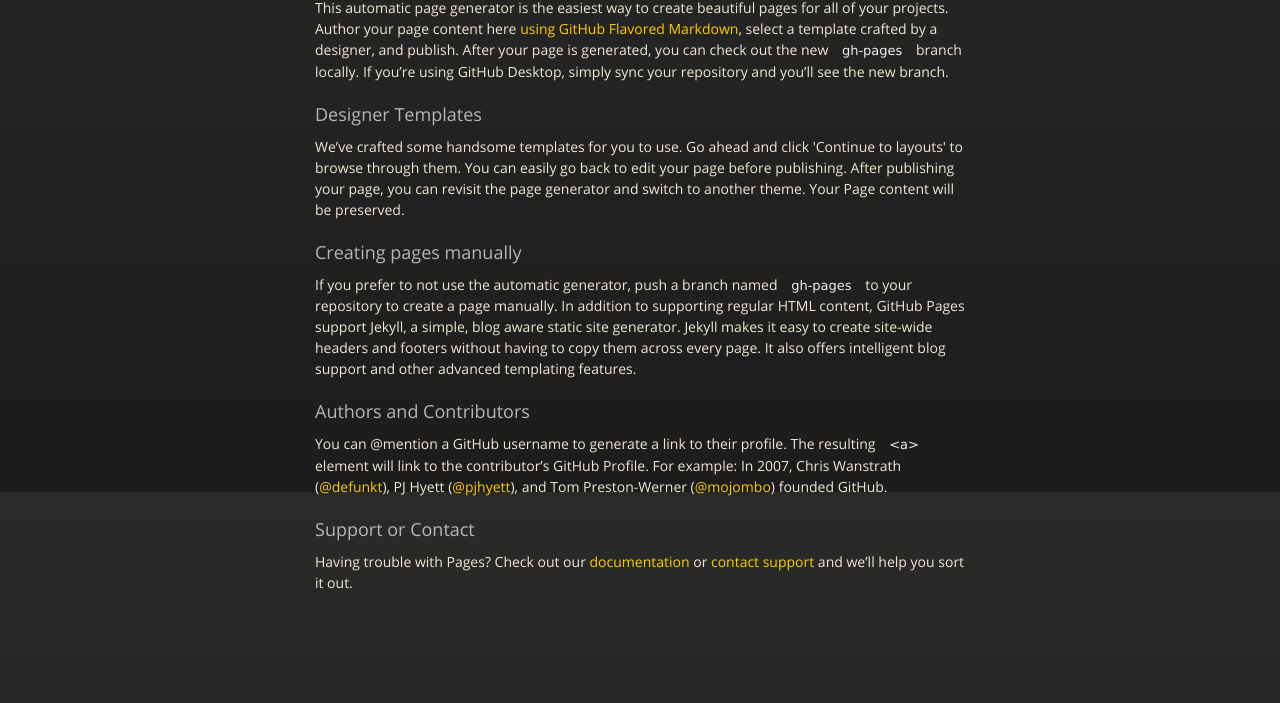
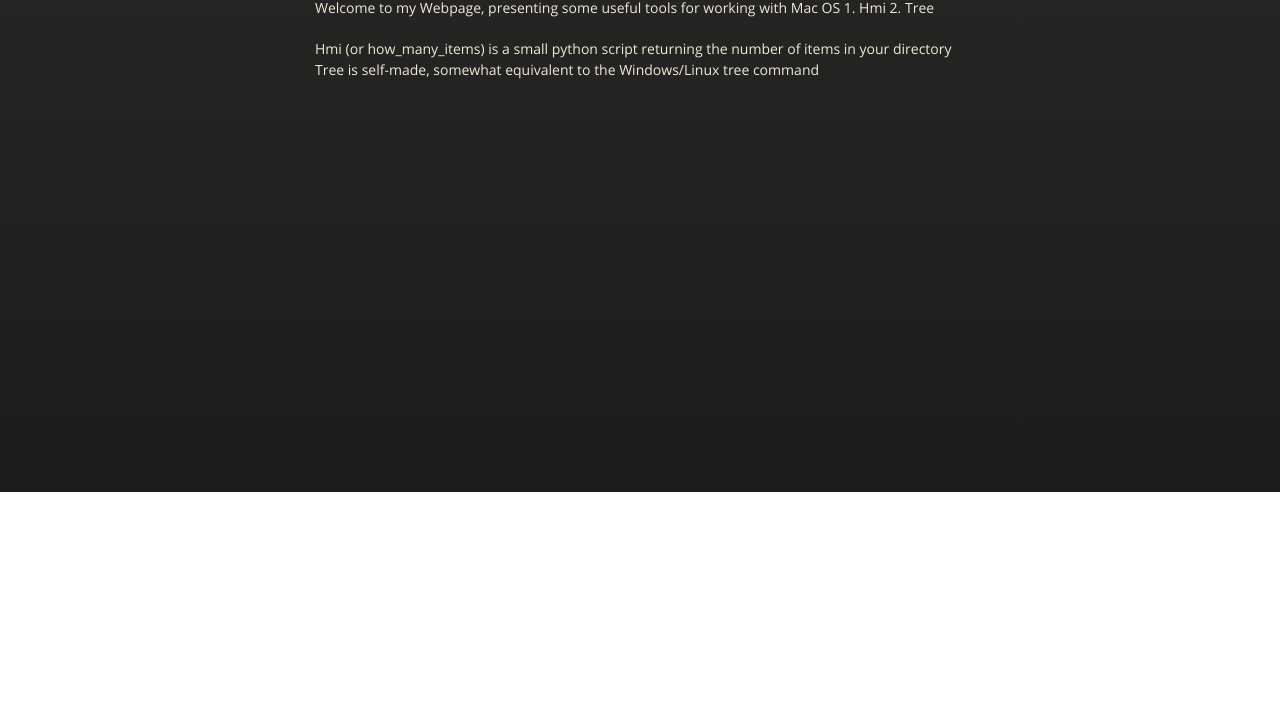
Before and after one commit to J-Sphere/Tools, a plain HTML site: page index.html in a window 1280 px wide. Shown: the part 308-1011 px from the top of the page. After the commit the page ends 800 px from the top, so only its background shows below. Drawn offline with nearby package versions, Linux system fonts and the light colour scheme.

```diff
--- a/index.html
+++ b/index.html
@@ -39,29 +39,14 @@
         </div>
 
         <h3>
-<a id="welcome-to-github-pages" class="anchor" href="#welcome-to-github-pages" aria-hidden="true"><span aria-hidden="true" class="octicon octicon-link"></span></a>Welcome to GitHub Pages.</h3>
+<a id="tools" class="anchor" href="#tools" aria-hidden="true"><span aria-hidden="true" class="octicon octicon-link"></span></a>Tools</h3>
 
-<p>This automatic page generator is the easiest way to create beautiful pages for all of your projects. Author your page content here <a href="https://guides.github.com/features/mastering-markdown/">using GitHub Flavored Markdown</a>, select a template crafted by a designer, and publish. After your page is generated, you can check out the new <code>gh-pages</code> branch locally. If you’re using GitHub Desktop, simply sync your repository and you’ll see the new branch.</p>
+<p>Welcome to my Webpage, presenting some useful tools for working with Mac OS
+1. Hmi
+2. Tree</p>
 
-<h3>
-<a id="designer-templates" class="anchor" href="#designer-templates" aria-hidden="true"><span aria-hidden="true" class="octicon octicon-link"></span></a>Designer Templates</h3>
-
-<p>We’ve crafted some handsome templates for you to use. Go ahead and click 'Continue to layouts' to browse through them. You can easily go back to edit your page before publishing. After publishing your page, you can revisit the page generator and switch to another theme. Your Page content will be preserved.</p>
-
-<h3>
-<a id="creating-pages-manually" class="anchor" href="#creating-pages-manually" aria-hidden="true"><span aria-hidden="true" class="octicon octicon-link"></span></a>Creating pages manually</h3>
-
-<p>If you prefer to not use the automatic generator, push a branch named <code>gh-pages</code> to your repository to create a page manually. In addition to supporting regular HTML content, GitHub Pages support Jekyll, a simple, blog aware static site generator. Jekyll makes it easy to create site-wide headers and footers without having to copy them across every page. It also offers intelligent blog support and other advanced templating features.</p>
-
-<h3>
-<a id="authors-and-contributors" class="anchor" href="#authors-and-contributors" aria-hidden="true"><span aria-hidden="true" class="octicon octicon-link"></span></a>Authors and Contributors</h3>
-
-<p>You can @mention a GitHub username to generate a link to their profile. The resulting <code>&lt;a&gt;</code> element will link to the contributor’s GitHub Profile. For example: In 2007, Chris Wanstrath (<a href="https://github.com/defunkt" class="user-mention">@defunkt</a>), PJ Hyett (<a href="https://github.com/pjhyett" class="user-mention">@pjhyett</a>), and Tom Preston-Werner (<a href="https://github.com/mojombo" class="user-mention">@mojombo</a>) founded GitHub.</p>
-
-<h3>
-<a id="support-or-contact" class="anchor" href="#support-or-contact" aria-hidden="true"><span aria-hidden="true" class="octicon octicon-link"></span></a>Support or Contact</h3>
-
-<p>Having trouble with Pages? Check out our <a href="https://help.github.com/pages">documentation</a> or <a href="https://github.com/contact">contact support</a> and we’ll help you sort it out.</p>
+<p>Hmi (or how_many_items) is a small python script returning the number of items in your directory
+Tree is self-made, somewhat equivalent to the Windows/Linux tree command</p>
       </section>
 
     </div>
```
Also changed, not shown: params.json (+1 -1 lines).
